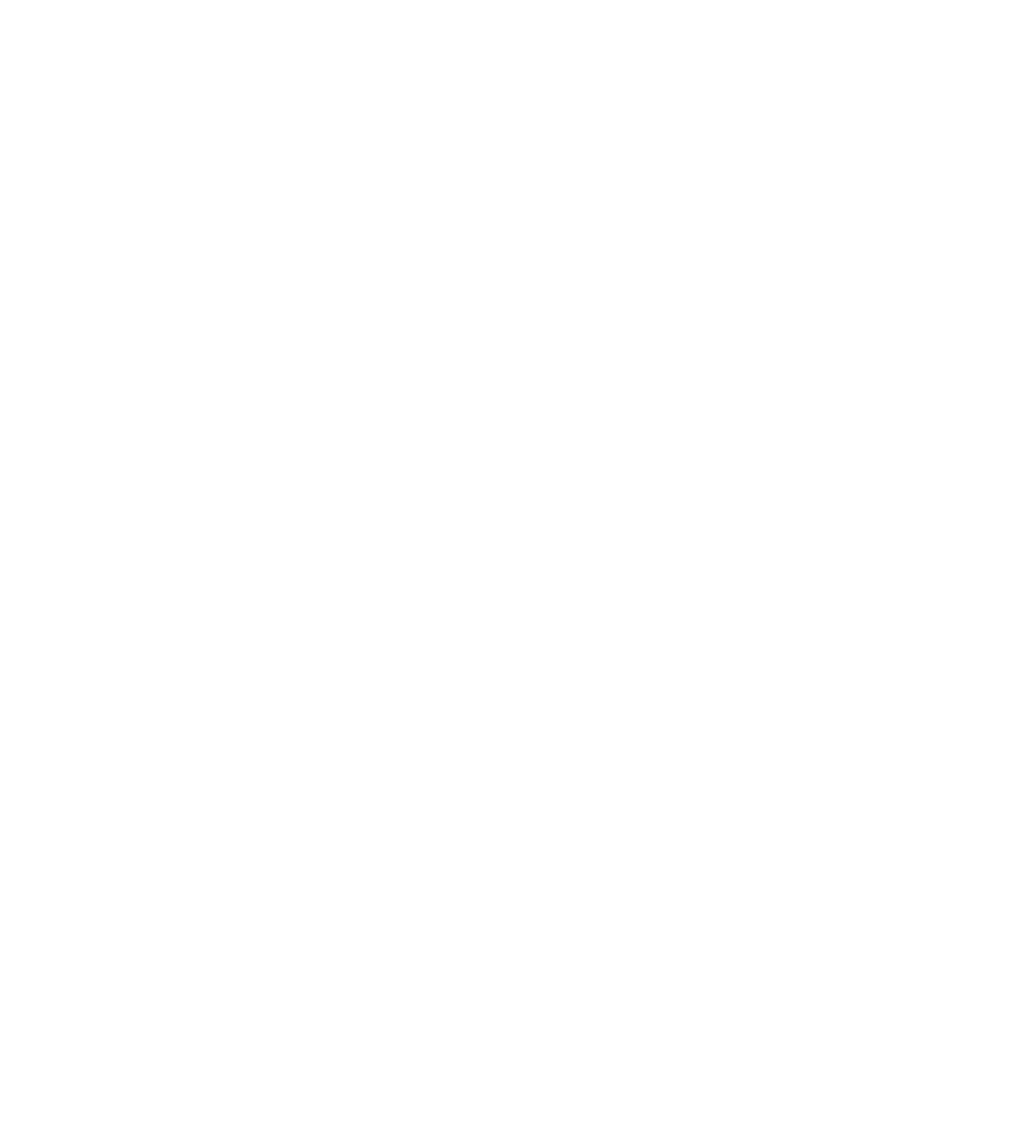
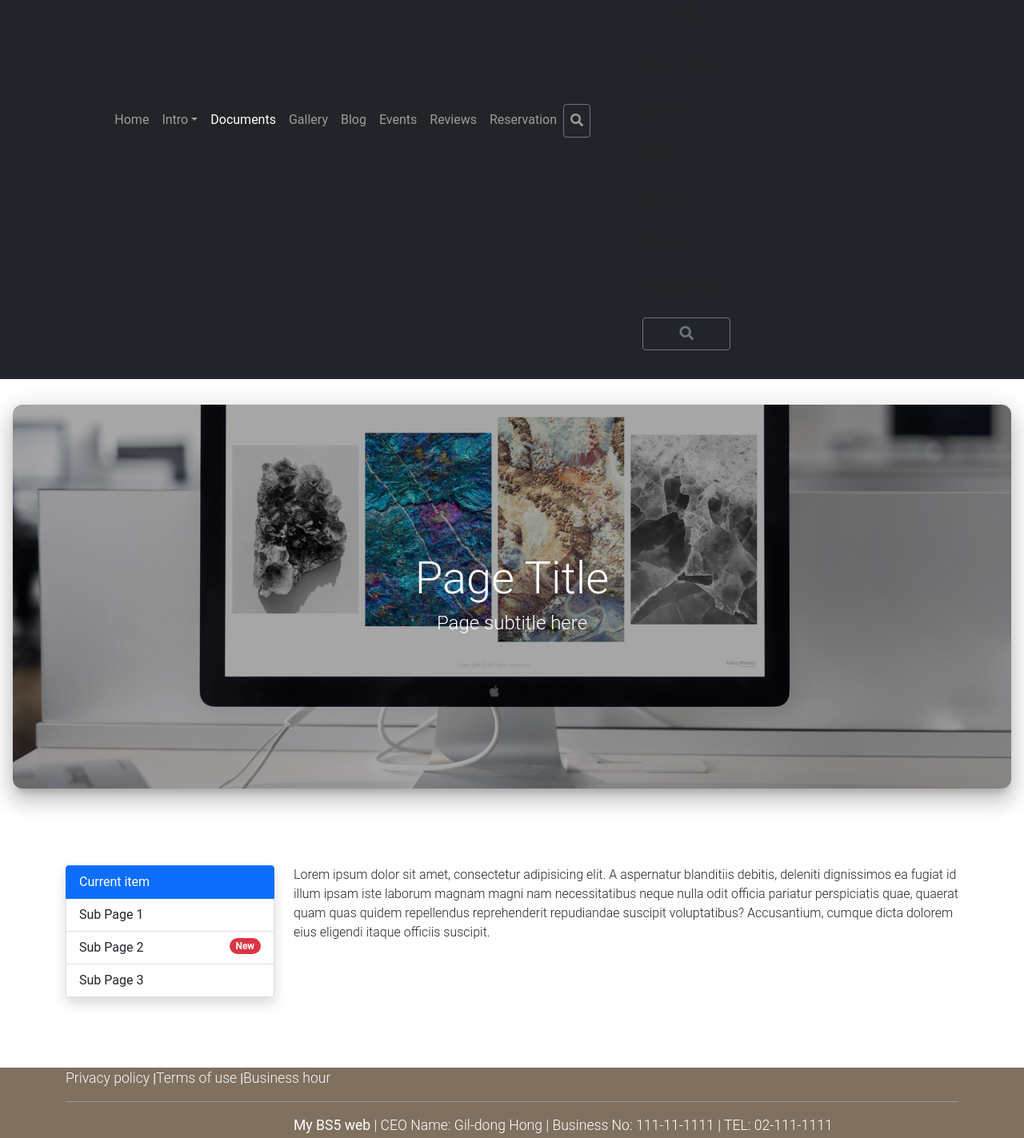
Before and after one commit to HyecheonLee/react-bootstrap, a Next.js app: page /project2/page in a window 1280 px wide. Shown: the part 280-1703 px from the top of the page at 80% size. Before the commit the page ends 800 px from the top, so only its background shows below. Built offline with nearby package versions, Linux system fonts and the light colour scheme.

Commit message:
PageTemplate

```diff
--- a/components/project2/HeaderSection.jsx
+++ b/components/project2/HeaderSection.jsx
@@ -6,15 +6,15 @@
   Nav,
   Navbar,
   NavDropdown,
+  Offcanvas,
   OverlayTrigger,
-  Tooltip,
-  Offcanvas,
-  FormControl,
-  Button, Form
+  Tooltip
 } from "react-bootstrap";
+import {useRouter} from "next/dist/client/router";
 
 const HeaderSection = () => {
-
+  const router = useRouter()
+  console.log(router);
   return (
     <header id="header" className={`${styles.wrapper}`}>
       <section id={"navTop"} className={`${styles.navTop} py-2 d-none d-md-block`}>
@@ -74,12 +74,14 @@
           </Navbar.Brand>
           <Navbar.Collapse className={`d-none d-md-block ${styles.navTop}`}>
             <Nav className="mx-auto">
-              <Nav.Link href="/project2">Home</Nav.Link>
+              <Nav.Link active={router.pathname === "/project2"}
+                        href="/project2">Home</Nav.Link>
               <NavDropdown title="Intro" id="basic-nav-dropdown">
                 <NavDropdown.Item href="#action/3.1">About us</NavDropdown.Item>
                 <NavDropdown.Item href="#action/3.2">Find us</NavDropdown.Item>
               </NavDropdown>
-              <Nav.Link href="/project2">Documents</Nav.Link>
+              <Nav.Link active={router.pathname === "/project2/page"}
+                        href="/project2/page">Documents</Nav.Link>
               <Nav.Link href="/project2">Gallery</Nav.Link>
               <Nav.Link href="/project2">Blog</Nav.Link>
               <Nav.Link href="/project2">Events</Nav.Link>
--- /dev/null
+++ b/components/project2/PageContentSection.jsx
@@ -0,0 +1,34 @@
+import React from 'react';
+
+const PageContentSection = () => {
+  return (
+    <section id={"pageContent"}>
+      <div className={"section-content"}>
+        <div className={"container"}>
+          <div className={"row"}>
+            <aside className={"col-md-3 mb-4"}>
+              <div className={"list-group shadow"}>
+                <p className={"list-group-item list-group-item-action active mb-0"}
+                   aria-current={"true"}>Current item</p>
+                <a className={"list-group-item list-group-item-action"}>Sub Page 1</a>
+                <a className={"list-group-item list-group-item-action"}>Sub Page 2 <span
+                  className={"badge rounded-pill bg-danger float-end"}>New</span></a>
+                <a className={"list-group-item list-group-item-action"}>Sub Page 3</a>
+              </div>
+            </aside>
+            <article className={"col-md-9 mb-4 fw-light"}><p>Lorem ipsum dolor sit amet,
+              consectetur adipisicing elit. A
+              aspernatur blanditiis debitis, deleniti dignissimos ea fugiat id illum ipsam
+              iste laborum magnam magni nam necessitatibus neque nulla odit officia
+              pariatur perspiciatis quae, quaerat quam quas quidem repellendus
+              reprehenderit repudiandae suscipit voluptatibus? Accusantium, cumque dicta
+              dolorem eius eligendi itaque officiis suscipit.</p>
+            </article>
+          </div>
+        </div>
+      </div>
+    </section>
+  );
+};
+
+export default PageContentSection;
--- /dev/null
+++ b/components/project2/TopBannerSection.jsx
@@ -0,0 +1,17 @@
+import React from 'react';
+
+const TopBannerSection = () => {
+  return <section id="topBanner" className={"mx-3"}>
+    <div
+      className={"section-content overlay d-flex justify-content-center align-items-center"}>
+      <div className={"container"}>
+        <div className={"text-center"}>
+          <h1 className={"display-4"}>Page Title</h1>
+          <h4 className={"fw-light"}>Page subtitle here</h4>
+        </div>
+      </div>
+    </div>
+  </section>
+};
+
+export default TopBannerSection;
--- a/pages/project2/page.jsx
+++ b/pages/project2/page.jsx
@@ -1,10 +1,23 @@
 import React from 'react';
+import Head from "next/head";
+import HeaderSection from "../../components/project2/HeaderSection";
+import FooterSection from "../../components/project2/FooterSection";
+import TopBannerSection from "../../components/project2/TopBannerSection";
+import PageContentSection from "../../components/project2/PageContentSection";
 
 const MyComponent = () => {
   return (
-    <div>
-
-    </div>
+    <>
+      <Head>
+        <title>My Page Web</title>
+      </Head>
+      <body>
+      <HeaderSection/>
+      <TopBannerSection/>
+      <PageContentSection/>
+      <FooterSection/>
+      </body>
+    </>
   );
 };
 
--- a/styles/project2.scss
+++ b/styles/project2.scss
@@ -7,6 +7,12 @@
 $brandRed: #c00;
 $brandBeige: #807060;
 $rgbaWhiteStrong: rgba(255, 255, 255, 0.75);
+$rgbaBlackLight: rgba(0, 0, 0, 0.35);
+@mixin overlay($bgColor:$rgbaBlackLight) {
+  height: 100%;
+  width: 100%;
+  background-color: $bgColor;
+}
 
 @mixin background($height) {
   background-position: center;
@@ -267,3 +273,19 @@
     margin-top: 1rem;
   }
 }
+
+/*page*/
+#topBanner {
+  background-image: url('../public/project2/images/project-1.jpg');
+  @include background(60vh);
+  margin-top: 2rem;
+  margin-bottom: 2rem;
+  border-radius: 0.75rem;
+  box-shadow: $boxShadow;
+
+  .overlay {
+    @include overlay;
+    color: #ffffff;
+    border-radius: 0.75rem;
+  }
+}
```
